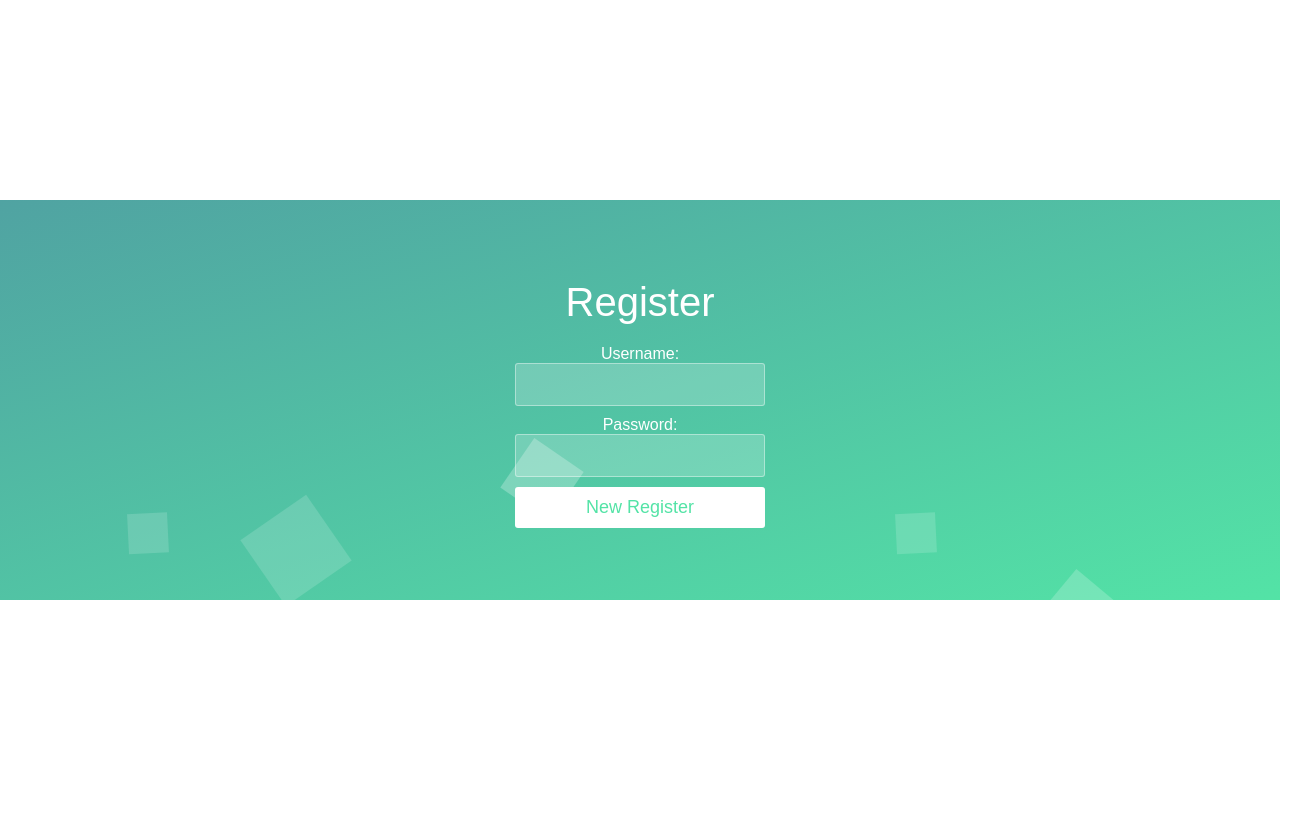
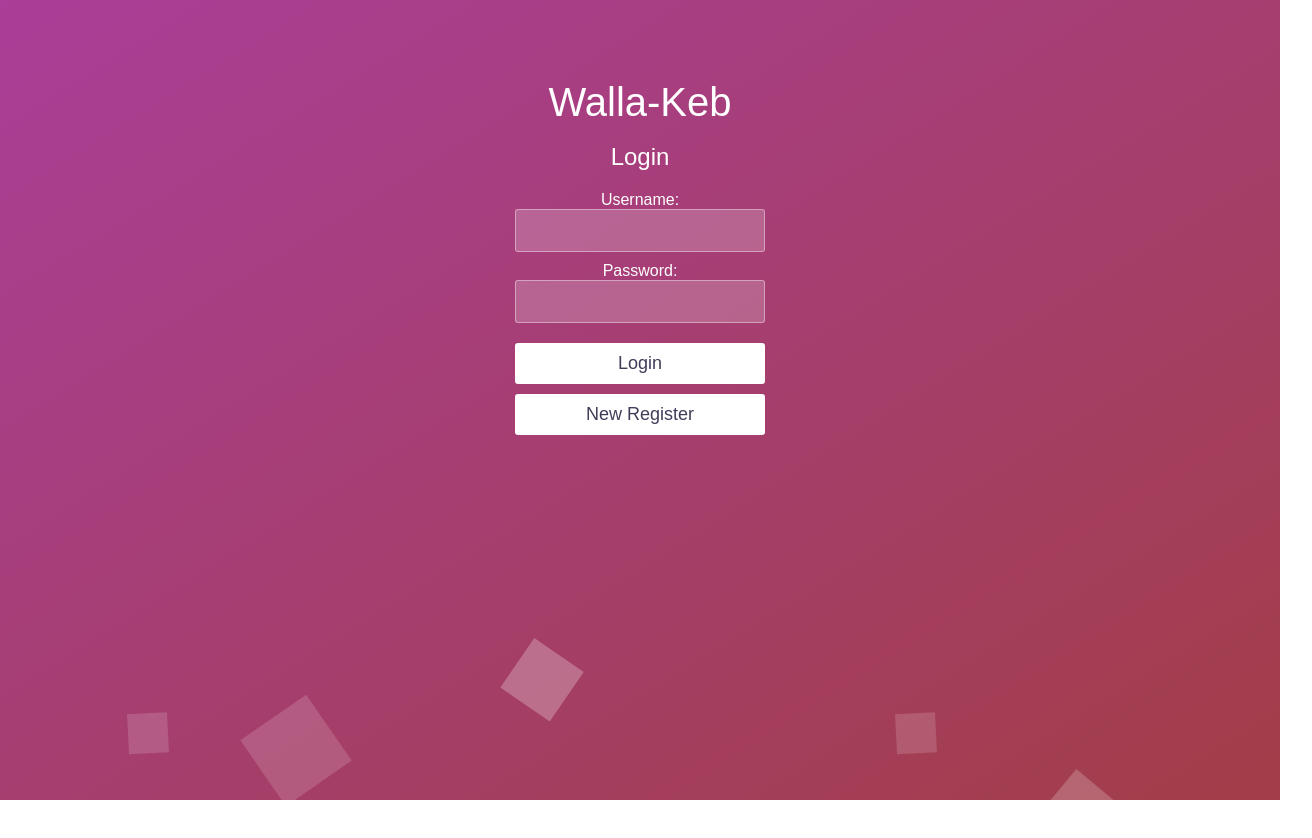
Before and after one commit to keba2503/Walla-Keb, a React (Create React App) app: page /login in a window 1280 px wide. Before the commit this address led to /register. Shown: the top 838 px of the page, 1312 px wide, since content can reach past the window. Before the commit the page ends 800 px from the top, so only its background shows below. Built offline with nearby package versions, Linux system fonts and the light colour scheme; a web font is replaced by a local one.

Commit message:
login: api, style, html

```diff
--- a/package.json
+++ b/package.json
@@ -8,6 +8,7 @@
     "@testing-library/user-event": "^7.2.1",
     "react": "^16.12.0",
     "react-dom": "^16.12.0",
+    "react-image": "^2.4.0",
     "react-router-dom": "^5.1.2",
     "react-scripts": "3.4.0"
   },
--- a/src/App.css
+++ b/src/App.css
@@ -49,15 +49,10 @@ body :-ms-input-placeholder {
 }
 .wrapper {
   background: #50a3a2;
-  background: -webkit-gradient(linear, left top, right bottom, from(#50a3a2), to(#53e3a6));
-  background: linear-gradient(to bottom right, #50a3a2 0%, #53e3a6 100%);
-  position: absolute;
-  top: 50%;
-  left: 0;
-  width: 100%;
-  height: 400px;
-  margin-top: -200px;
-  overflow: hidden;
+  background: -webkit-gradient(linear, left top, right bottom, from(#9297C4), to(#9368B7));
+  background: linear-gradient(to bottom right, #AA3E98 0%, #A23E48 100%);
+  height: 100vh;
+
 }
 .wrapper.form-success .container h1 {
   -webkit-transform: translateY(85px);
@@ -115,10 +110,11 @@ form button {
      -moz-appearance: none;
           appearance: none;
   outline: 0;
+  margin-top: 10px;
   background-color: white;
   border: 0;
   padding: 10px 15px;
-  color: #53e3a6;
+  color: #403D58;
   border-radius: 3px;
   width: 250px;
   cursor: pointer;
--- a/src/App.js
+++ b/src/App.js
@@ -6,7 +6,9 @@ import {
   Redirect,
 } from 'react-router-dom';
 
+
 import Register from './components/register';
+import Login from './components/login';
 
 
 function App() {
@@ -14,7 +16,8 @@ function App() {
     <Router>
           <Switch>
             <Route path="/register" component={Register} />
-          <Redirect to="/register" />
+            <Route path="/login" component={Login} />
+          <Redirect to="/login" />
       </Switch>
     </Router>
   );
--- a/src/components/login.jsx
+++ b/src/components/login.jsx
@@ -0,0 +1,78 @@
+import React, { Component } from 'react';
+import { loginApi } from '../services/api';
+import {  Link } from 'react-router-dom';
+import '../App.css';
+
+export default class Login extends Component {
+    state = {
+      username:'',
+      password: '',
+    };
+
+    Submit = async (evt) => {
+      evt.preventDefault();
+      const login = await loginApi(this.state.username, this.state.password);
+      console.log(login);
+
+
+    };
+   Input = (e) => {
+      const name = e.target.name;
+      const value = e.target.value;
+
+      if (name === 'username') {
+        this.setState({
+          username: value,
+        });
+      } else {
+        this.setState({
+          password: value,
+        });
+      }
+    };
+
+
+    render() {
+        return (
+            <div className='wrapper'>
+                <div class="container">
+                    <h1>Walla-Keb</h1>
+                    <br></br>
+                    <h2>Login</h2>
+
+                    <form class='form' onSubmit={this.Submit}>
+                        <div>
+                            <label name="username">Username:</label>
+                            <input name="username" type="text" onChange={this.Input} />
+                        </div>
+                        <div>
+                            <label name="password">Password:</label>
+                            <input name="password" type="password" onChange={this.Input} />
+                        </div>
+                        <div>
+                            <button id='login-button'>Login</button>
+                            <br></br>
+                            <Link to='/register'>
+                                <button class='login-button'>New Register</button>
+                            </Link>
+                        </div>
+                    </form>
+
+                </div>
+                <ul class="bg-bubbles">
+                    <li></li>
+                    <li></li>
+                    <li></li>
+                    <li></li>
+                    <li></li>
+                    <li></li>
+                    <li></li>
+                    <li></li>
+                    <li></li>
+                    <li></li>
+                </ul>
+            </div>
+        );
+    }
+
+}
--- a/src/components/register.jsx
+++ b/src/components/register.jsx
@@ -13,9 +13,14 @@ export default class Register extends Component {
     evt.preventDefault();
     const register = await registerApi(this.state.username, this.state.password);
     console.log(register);
+    if (register.success) {
+      this.props.history.push('/login');
+    } else {
+      alert(register.error);
+    }
 
   };
-  handleInput = (e) => {
+ Input = (e) => {
     const name = e.target.name;
     const value = e.target.value;
 
@@ -30,20 +35,28 @@ export default class Register extends Component {
     }
   };
 
+
   render() {
     return (
       <div className='wrapper'>
+
         <div class="container">
-          <h1>Register</h1>
+
+
+
+
+              <h1>Walla-Keb</h1>
+              <br></br>
+              <h2>Register</h2>
 
               <form class='form' onSubmit={this.Submit}>
                 <div>
                   <label name="username">Username:</label>
-              <input name="username" type="text" onChange={this.handleInput} />
+                  <input name="username" type="text" onChange={this.Input} />
                 </div>
                 <div>
                   <label name="password">Password:</label>
-              <input name="password" type="password" onChange={this.handleInput} />
+                  <input name="password" type="password" onChange={this.Input} />
                 </div>
                 <div>
                   <button id='login-button'>New Register</button>
--- a/src/services/api.js
+++ b/src/services/api.js
@@ -19,3 +19,23 @@ export const registerApi = async (username, password) => {
         console.error(error);
     }
 }
+
+export const loginApi = async (username, password) => {
+    try {
+        const loginUrl = `${apiUrl}/login`;
+
+        const response = await fetch(loginUrl, {
+            method: 'POST',
+            headers: { 'Content-Type': 'application/json' },
+            body: JSON.stringify({
+                username: `${username}`,
+                password: `${password}`
+            }),
+            credentials: 'include'
+        });
+        const loginJson = await response.json()
+        return loginJson;
+    } catch (error) {
+        console.error(error);
+    }
+}
```
Also changed, not shown: 1 other file (tests, documents, lock files or other folders). Lines whose indentation alone changed are shown as unchanged.
